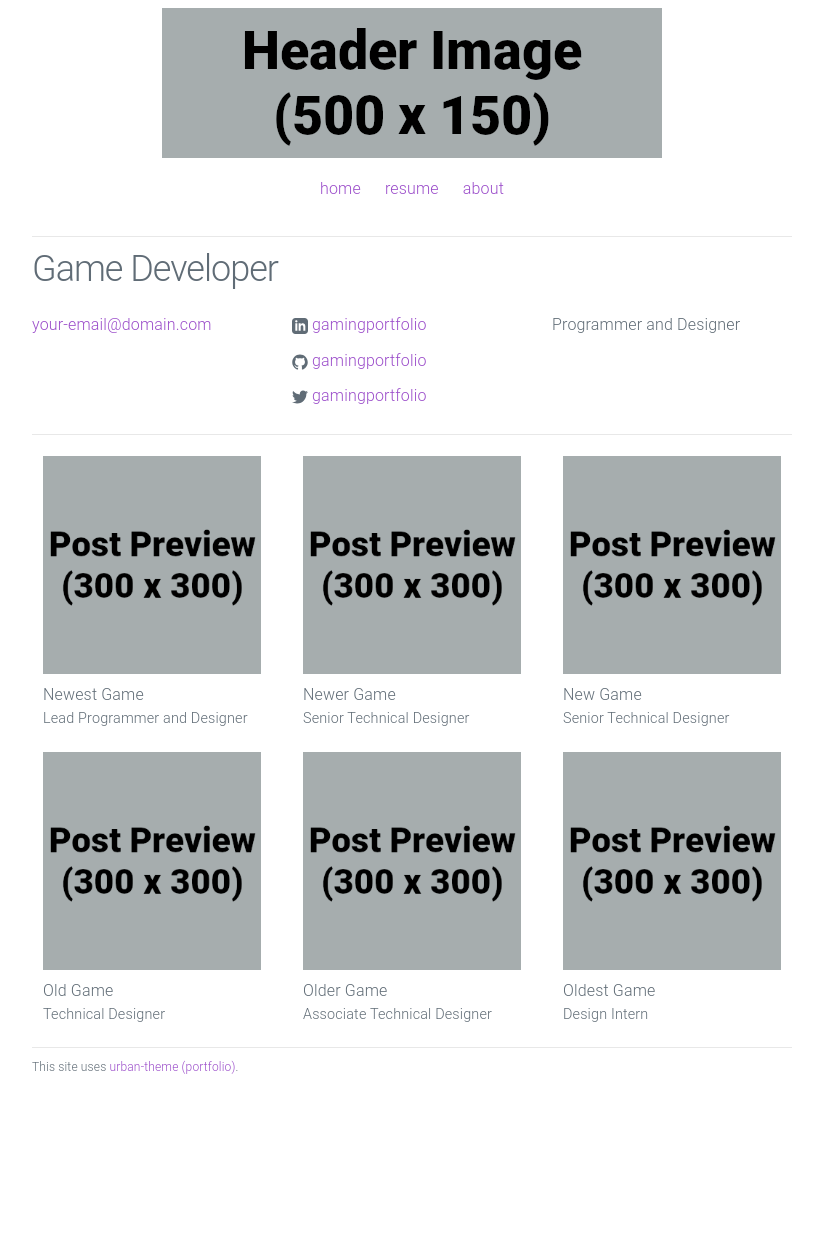
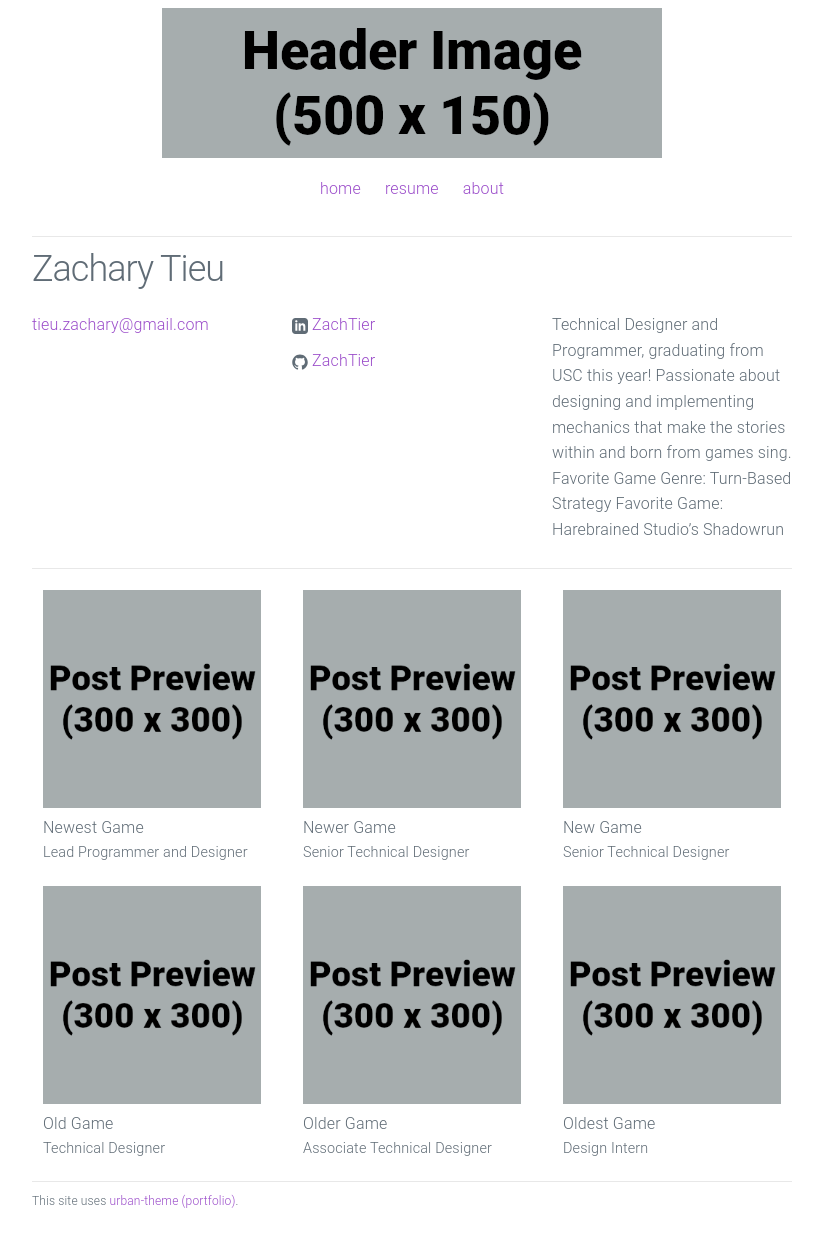
Before and after one commit to ZachTier/ZacharyTieu.github.io, a Jekyll site: the page built from index.html, in a window 1280 px wide. Shown: the whole page, without its empty margins (228-1051 px from the left). Built offline with Jekyll 4.4.1, drawn with Linux system fonts in a browser that asks for light colours; before the commit the page ends 1113 px from its top, so only the background shows below that.

Commit message:
Update _config.yml

```diff
--- a/_config.yml
+++ b/_config.yml
@@ -1,12 +1,13 @@
 # Site settings
-title: Game Developer
-email: your-email@domain.com
+title: Zachary Tieu
+email: tieu.zachary@gmail.com
 description: > # keep this and put description below
-  Programmer and Designer
-url: "https://yourdomain.com" # the base hostname & protocol for your site
-linkedin_url: "https://www.linkedin.com/in/gamingportfolio"
-github_username: gamingportfolio
-twitter_username: gamingportfolio
+  Technical Designer and Programmer, graduating from USC this year! Passionate about designing and implementing mechanics that make the stories within and born from games sing.
+  Favorite Game Genre: Turn-Based Strategy
+  Favorite Game: Harebrained Studio’s Shadowrun
+url: "https://ZacharyTieu.github.io" # the base hostname & protocol for your site
+linkedin_url: "www.linkedin.com/in/ztieu"
+github_username: ZachTier
 footer_text: "This site uses <a href='https://github.com/gamingportfolio/urban-theme-portfolio'>urban-theme (portfolio)</a>."
 
 # Build settings
```
